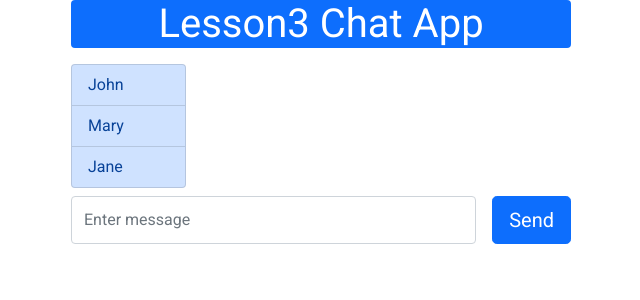
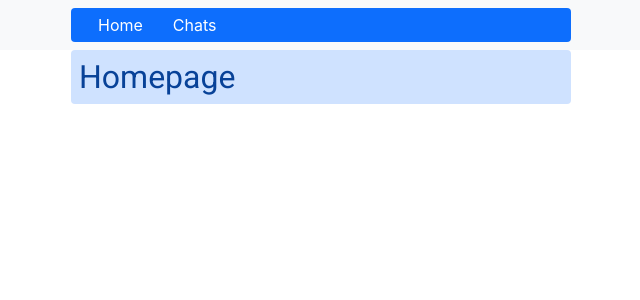
Before and after one commit to marxt2016/React, a React (Create React App) app: page / in a window 1280 px wide. Shown: the top 300 px of the page, without its empty margins (319-959 px from the left). Built offline with nearby package versions, Linux system fonts and the light colour scheme.

Commit message:
lesson4  partially done

```diff
--- a/package.json
+++ b/package.json
@@ -7,10 +7,12 @@
     "@testing-library/react": "^11.2.7",
     "@testing-library/user-event": "^12.8.3",
     "bootstrap": "^5.1.3",
+    "history": "^5.1.0",
     "node-sass": "^6.0.1",
     "react": "^17.0.2",
     "react-bootstrap": "^2.0.1",
     "react-dom": "^17.0.2",
+    "react-router-dom": "^6.0.0-beta.8",
     "react-scripts": "4.0.3",
     "web-vitals": "^1.1.2"
   },
--- a/src/App.css
+++ b/src/App.css
@@ -8,11 +8,10 @@
   font-family: "Roboto", sans-serif;
   display: flex;
   flex-direction: column;
-  height: 100vh;
   max-width: 500px;
   margin: 0 auto;
 }
-
+.container,
 h1 {
   background-color: #0d6efd;
   overflow: visible;
@@ -20,6 +19,31 @@ h1 {
   text-align: center;
   color: white;
   border-radius: 0.25rem;
+  max-width: 500px;
+}
+h2 {
+  background-color: #cfe2ff;
+  color: #084298;
+  overflow: visible;
+  width: 100%;
+  text-align: left;
+  padding: 0.5rem;
+  border-radius: 0.25rem;
+  max-width: 500px;
+}
+
+a {
+  text-decoration: none;
+  color: white;
+  margin: 5px 15px;
+}
+a:hover {
+  color: rgba(255, 255, 255, 0.774);
+}
+.navbar-nav {
+  display: flex;
+  flex-direction: column;
+  justify-content: space-between;
 }
 
 .Chatlist {
@@ -29,7 +53,7 @@ h1 {
   justify-content: space-between;
 }
 .list-group {
-  width: 30%;
+  width: 40%;
 }
 /* .Message {
   border: 2px solid #61dafb;
--- a/src/App.js
+++ b/src/App.js
@@ -1,67 +1,125 @@
+import React from 'react';
+import { BrowserRouter, Link, Route, Routes } from 'react-router-dom';
+import { Home } from './components/Home';
+import { Chats } from './components/Chats';
+import { Nav, Navbar, Container } from 'react-bootstrap';
 
-import './App.css';
-import { Messages } from './components/Messages.js'
-import React, { useState, useEffect, useCallback } from "react";
-import { InputForm } from './components/InputForm';
-import { AUTHORS } from './components/utils';
-import { Chatlist } from './components/Chatlist';
-import { v4 as uuidv4 } from 'uuid';
 
-const chatNames = [
-  {
-    name: "John",
-    id: uuidv4(),
-  },
-  {
-    name: "Mary",
-    id: uuidv4(),
-  },
-  {
-    name: "Jane",
-    id: uuidv4(),
-  },
-]
+export const App = () => (
+  <BrowserRouter>
+    <Navbar bg="light" variant="dark">
+      <Container>
+        <Nav className="me-auto my-2 my-lg-0"
+          style={{ maxHeight: '100px' }}>
 
-function App() {
-  const [messages, setMessages] = useState([]);
+          <Link to="/" >Home</Link>
 
-  const handleMessageSend = useCallback((newMessage) => {
-    if (newMessage.text.length) {
-      setMessages(prevMessages => [...prevMessages, newMessage])
-    }
-  }, [])
+          <Link to="/chats" >Chats</Link>
+        </Nav>
+      </Container>
+    </Navbar>
 
-  useEffect(() => {
-    if (
-      messages.length &&
-      messages[messages.length - 1].author !== AUTHORS.bot
-    ) {
-      const timer = setTimeout(
-        () =>
-          handleMessageSend({
-            text: 'Hello from bot',
-            author: AUTHORS.bot,
-            id: `mes-${Date.now()}`
-          }), 1000);
-      return () => clearTimeout(timer);
-    }
+    <Routes>
+      <Route path="/" element={<Home />} />
+      <Route path="/chats" >
 
-  }, [messages]);
+        <Route path=":id" element={<Chats />} />
 
-  return (
-    <div className="App">
-      <header>
-        <h1>Lesson3 Chat App</h1>
-      </header>
-      <main>
-        <div className='Chatlist'>
-          <Chatlist chatNames={chatNames} />
-          <Messages messages={messages} />
-        </div>
-        <InputForm onMessageSend={handleMessageSend} />
-      </main>
-    </div>
-  );
-}
+        <Route index element={<Chats />} />
+      </Route>
 
-export default App;
+    </Routes>
+  </BrowserRouter >
+)
+
+
+
+
+
+
+
+
+
+
+
+
+
+
+
+
+
+
+
+
+
+
+
+
+
+
+// import './App.css';
+// import { Messages } from './components/Messages.js'
+// import React, { useState, useEffect, useCallback } from "react";
+// import { InputForm } from './components/InputForm';
+// import { AUTHORS } from './components/utils';
+// import { Chatlist } from './components/Chatlist';
+// import { v4 as uuidv4 } from 'uuid';
+
+// const chatNames = [
+//   {
+//     name: "John",
+//     id: uuidv4(),
+//   },
+//   {
+//     name: "Mary",
+//     id: uuidv4(),
+//   },
+//   {
+//     name: "Jane",
+//     id: uuidv4(),
+//   },
+// ]
+
+// function App() {
+//   const [messages, setMessages] = useState([]);
+
+//   const handleMessageSend = useCallback((newMessage) => {
+//     if (newMessage.text.length) {
+//       setMessages(prevMessages => [...prevMessages, newMessage])
+//     }
+//   }, [])
+
+//   useEffect(() => {
+//     if (
+//       messages.length &&
+//       messages[messages.length - 1].author !== AUTHORS.bot
+//     ) {
+//       const timer = setTimeout(
+//         () =>
+//           handleMessageSend({
+//             text: 'Hello from bot',
+//             author: AUTHORS.bot,
+//             id: `mes-${Date.now()}`
+//           }), 1000);
+//       return () => clearTimeout(timer);
+//     }
+
+//   }, [messages]);
+
+//   return (
+//     <div className="App">
+//       <header>
+//         <h1>Lesson3 Chat App</h1>
+//       </header>
+//       <main>
+//         <div className='Chatlist'>
+//           <Chatlist chatNames={chatNames} />
+//           <Messages messages={messages} />
+//         </div>
+//         <InputForm onMessageSend={handleMessageSend} />
+//       </main>
+//     </div>
+//   );
+// }
+
+// export default App;
--- a/src/components/Chatlist.js
+++ b/src/components/Chatlist.js
@@ -1,10 +1,24 @@
-import React from "react";
-import ListGroup from 'react-bootstrap/ListGroup';
 
-export const Chatlist = ({ chatNames }) => {
+import React, { useState, Fragment } from "react";
+import { ListGroup } from 'react-bootstrap';
+import { NavLink } from 'react-router-dom'
+
+export const Chatlist = ({ chatNames, deleteChat }) => {
+    console.log(chatNames);
     return (
-        <ListGroup className='mt-2 mb-2' >
-            {chatNames.map((chat) => <ListGroup.Item key={chat.id} action variant="primary">{chat.name}</ListGroup.Item>)}
+        <ListGroup className='mt-2 mb-2 App' >
+            {chatNames.map((chat) =>
+                <Fragment key={chat.id}>
+                    <ListGroup.Item action variant="primary" >
+                        <NavLink
+                            style={({ isActive }) => ({ color: isActive ? "red" : "#084298" })}
+                            to={`/chats/${chat.id}`} >{chat.name}
+                        </NavLink>
+                        <a onClick={() => deleteChat(chat.id)}>&times;</a>
+                    </ListGroup.Item>
+
+                </Fragment>
+            )}
         </ListGroup>
     )
 }
--- /dev/null
+++ b/src/components/Chats.js
@@ -0,0 +1,82 @@
+
+import '../App.css';
+import { Messages } from './Messages.js'
+import React, { useState, useEffect, useCallback } from "react";
+import { InputForm } from './InputForm';
+import { AUTHORS } from './utils';
+import { Chatlist } from './Chatlist';
+import { v4 as uuidv4 } from 'uuid';
+
+export const chatNamesInitial = [
+    {
+        name: "John",
+        id: uuidv4(),
+    },
+    {
+        name: "Mary",
+        id: uuidv4(),
+    },
+    {
+        name: "Jane",
+        id: uuidv4(),
+    },
+    {
+        name: "Jane111",
+        id: uuidv4(),
+    },
+    {
+        name: "Jane11",
+        id: uuidv4(),
+    },
+]
+
+
+export function Chats() {
+
+    const [messages, setMessages] = useState([]);
+    const [chatNames, setChatNames] = useState(chatNamesInitial);
+
+    const handleMessageSend = useCallback((newMessage) => {
+        if (newMessage.text.length) {
+            setMessages(prevMessages => [...prevMessages, newMessage])
+        }
+    }, [])
+
+    const handleDelete = (id) => {
+        let index = chatNames.indexOf(chatNames.find(el => el.id === id));
+        if (index > -1) {
+            chatNames.splice(chatNames.indexOf(chatNames.find(el => el.id === id)), 1);
+        }
+        setChatNames([...chatNames])
+    }
+
+    useEffect(() => {
+        if (
+            messages.length &&
+            messages[messages.length - 1].author !== AUTHORS.bot
+        ) {
+            const timer = setTimeout(
+                () =>
+                    handleMessageSend({
+                        text: 'Hello from bot',
+                        author: AUTHORS.bot,
+                        id: `mes-${Date.now()}`
+                    }), 1000);
+            return () => clearTimeout(timer);
+        }
+
+    }, [messages]);
+
+
+    return (
+        <div className="App">
+            <main>
+                <div className='Chatlist'>
+                    <Chatlist chatNames={chatNames} deleteChat={handleDelete} onChange={setChatNames} />
+                    <Messages messages={messages} />
+                </div>
+                <InputForm onMessageSend={handleMessageSend} />
+            </main>
+        </div>
+    );
+}
--- /dev/null
+++ b/src/components/Home.js
@@ -0,0 +1,5 @@
+import React from 'react';
+
+export const Home = () => {
+    return <h2 className="App">Homepage</h2>
+}
--- a/src/components/InputForm.js
+++ b/src/components/InputForm.js
@@ -1,10 +1,7 @@
-import React, { useState, useRef, useEffect } from 'react'
+import React, { useState, useRef } from 'react'
 import { AUTHORS } from './utils';
-
 import Button from 'react-bootstrap/Button';
 import Form from 'react-bootstrap/Form';
-
-
 
 export const InputForm = ({ onMessageSend }) => {
     const messageInputRef = useRef();
--- a/src/components/Messages.js
+++ b/src/components/Messages.js
@@ -1,10 +1,6 @@
 import React from "react";
 const createMessage = (message) => {
     const { text, author, id } = message;
-    // let classname = 'Messages-content';
-    // if (author === 'person') {
-    //     classname += ' person';
-    // }
     return (
         <div key={id} className={`Messages-content${author === 'person' ? ' person' : ''}`}>
             < div className="text" ><span>{author}</span>:<span> {text}</span></div >
--- a/src/index.js
+++ b/src/index.js
@@ -2,7 +2,7 @@ import React from 'react';
 import ReactDOM from 'react-dom';
 
 import './index.scss';
-import App from './App';
+import { App } from './App';
 //import reportWebVitals from './reportWebVitals';
 
 ReactDOM.render(
```
Also changed, not shown: 1 other file (tests, documents, lock files or other folders).
